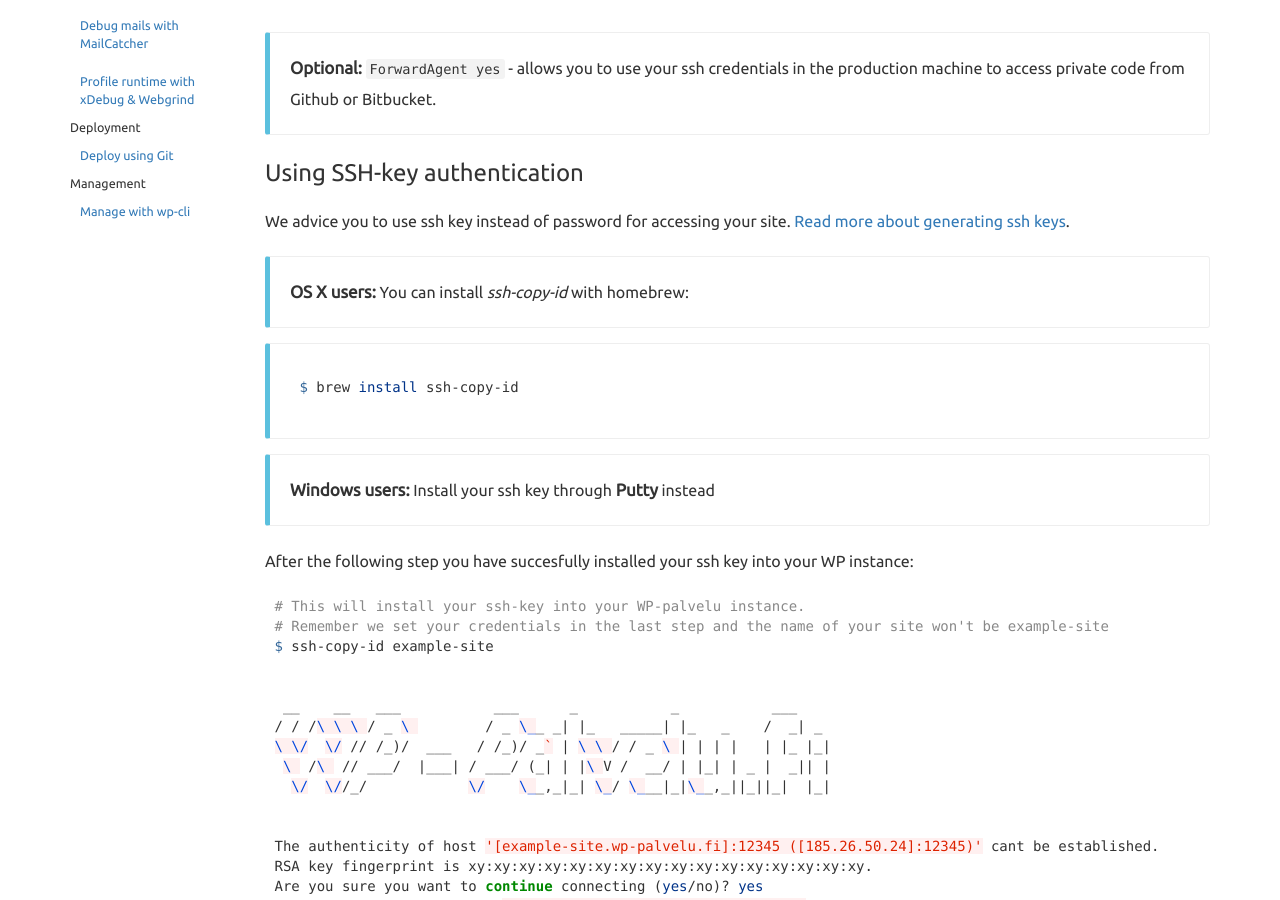
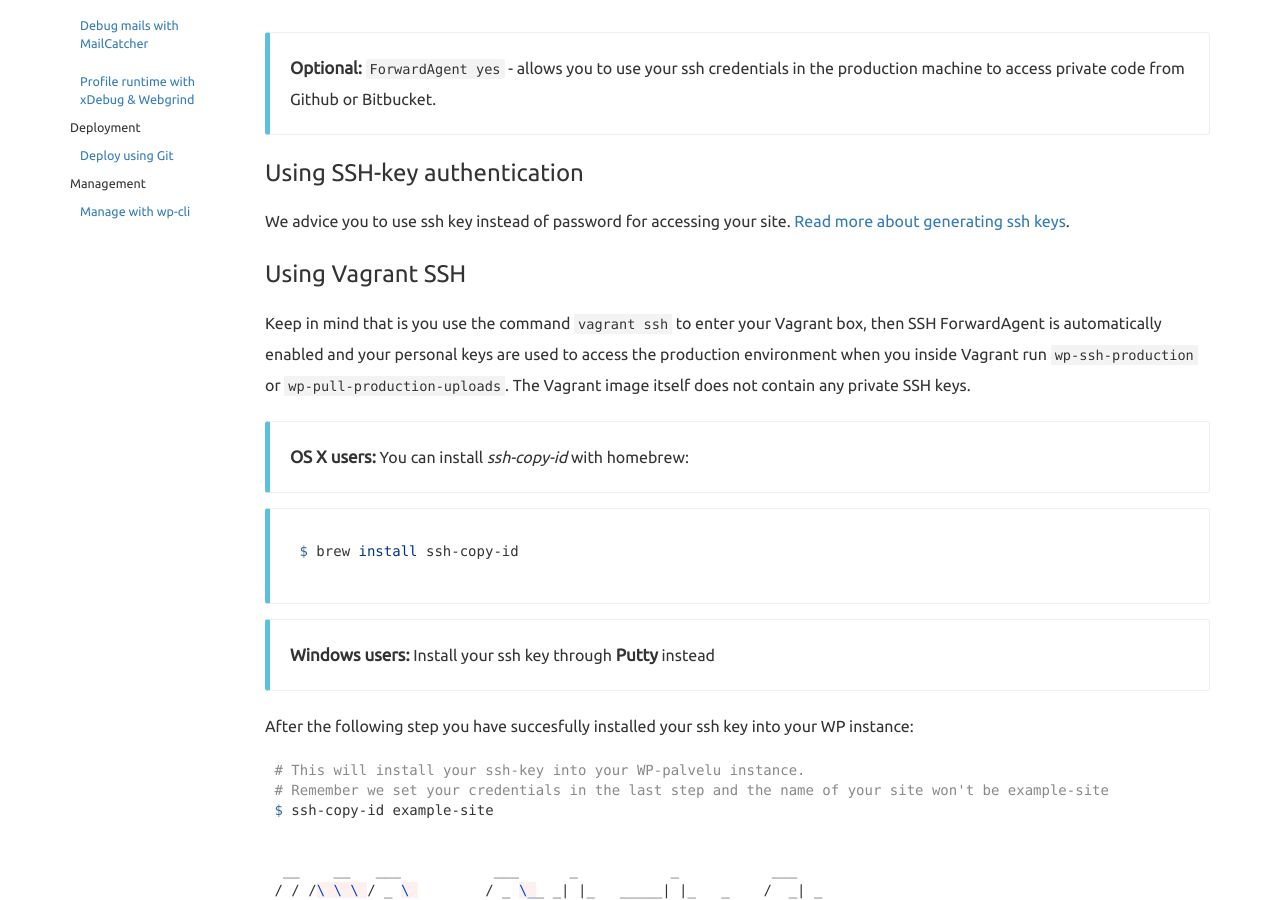
Before and after one commit to Seravo/docs, a Jekyll site: the page built from _posts/2015-10-10-configure-ssh.md, in a window 1280 px wide and 900 px high, scrolled down 824 px. Built offline with Jekyll 4.4.1, drawn with Linux system fonts in a browser that asks for light colours; nearby versions of some CDN libraries; Markdown is read by kramdown in place of the engine named in the settings.

Commit message:
Clarify that authentication in wp-production-* use SSH ForwardAgent

````diff
--- a/_posts/2015-10-10-configure-ssh.md
+++ b/_posts/2015-10-10-configure-ssh.md
@@ -38,6 +38,10 @@ Add following lines to your config:
 ### Using SSH-key authentication
 We advice you to use ssh key instead of password for accessing your site. [Read more about generating ssh keys](https://help.github.com/articles/generating-ssh-keys/).
 
+### Using Vagrant SSH
+
+Keep in mind that is you use the command ```vagrant ssh``` to enter your Vagrant box, then SSH ForwardAgent is automatically enabled and your personal keys are used to access the production environment when you inside Vagrant run ```wp-ssh-production``` or ```wp-pull-production-uploads```. The Vagrant image itself does not contain any private SSH keys.
+
 > **OS X users:** You can install *ssh-copy-id* with homebrew:
 
 >```bash
````
